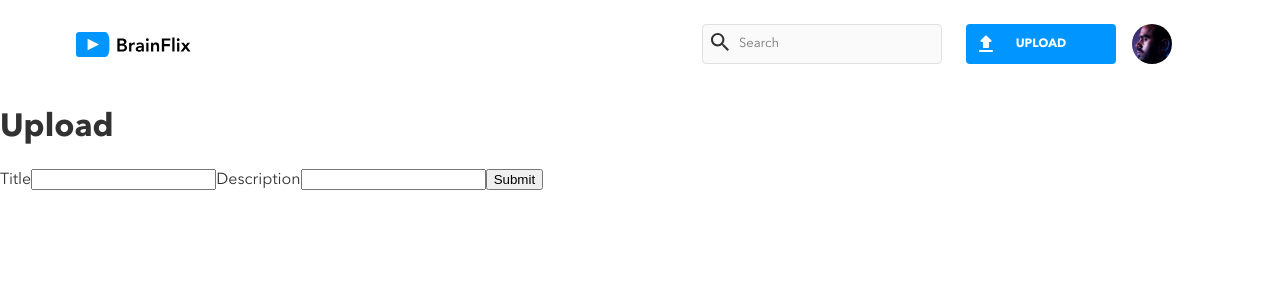
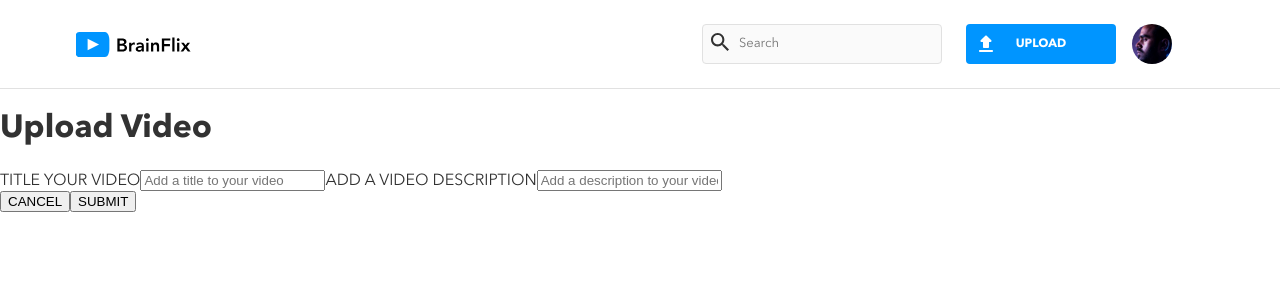
Before and after one commit to trvsm/travis-martin-brainflix, a React (Create React App) app: page /upload in a window 1280 px wide. Shown: the top 300 px of the page. Built offline with nearby package versions, Linux system fonts and the light colour scheme.

Commit message:
add upload page layout
<body>

Issue #

```diff
--- a/src/components/card/Card.jsx
+++ b/src/components/card/Card.jsx
@@ -1,6 +1,5 @@
 import "./card.scss";
 import { Link} from "react-router-dom";
-import { useEffect } from "react";
 
 const Card = ({ videos }) => {
 
--- a/src/components/header/header.scss
+++ b/src/components/header/header.scss
@@ -42,6 +42,7 @@
 
   &__upload {
     display: flex;
+
     padding: 0rem 1rem;
   }
   &__logo {
@@ -57,6 +58,7 @@
 
   &__button {
     flex-grow: 2;
+width: 90vw;
     background-image: url("../../assets/icons/upload.svg");
     @include mxn.background-icon;
     @include mxn.cta;
@@ -105,6 +107,9 @@
     &__form-field{
       @include mxn.med-copy;
     }
+    &__button{
+      max-width:9.375rem ;
+    }
   }
 
   @include bkpt.large{
--- a/src/pages/upload/Upload.jsx
+++ b/src/pages/upload/Upload.jsx
@@ -1,28 +1,61 @@
 import "./upload.scss";
 import { useNavigate } from "react-router-dom";
+import { useState } from "react";
 
 export default function Upload() {
   const navigate = useNavigate();
+
+  const [uploadTitle, setUploadTitle] = useState("");
+  const [uploadDescription, setUploadDescription] = useState("");
+  const [uploadMessage, setUploadMessage] = useState("");
+
+  const handleChangeTitle = (event) => {
+    setUploadTitle(event.target.value);
+  };
+  const handleChangeDescription = (event) => {
+    setUploadDescription(event.target.value);
+  };
+
   const submitHandler = (event) => {
     event.preventDefault();
 
-    alert("Thanks for uploading");
+    setUploadMessage("Thanks for uploading, redirect in 5 seconds");
+    setTimeout(() => {
       navigate("/");
+    }, 5000);
   };
   return (
-    <>
-      <h1>Upload</h1>
+    <div className="upload__wrapper">
+      <h1 className="upload__title">Upload Video</h1>
+      <div className="upload__success">{uploadMessage}</div>
+      <section>
         <form action="submit" onSubmit={submitHandler}>
           <label htmlFor="title">
-          Title
-          <input type="text" name="title" />
+            TITLE YOUR VIDEO
+            <input
+              placeholder="Add a title to your video"
+              type="text"
+              name="title"
+              onChange={handleChangeTitle}
+              value={uploadTitle}
+            />
           </label>
           <label htmlFor="description">
-          Description
-          <input name="description" type="textarea" />
+            ADD A VIDEO DESCRIPTION
+            <input
+              placeholder="Add a description to your video"
+              name="description"
+              type="textarea"
+              onChange={handleChangeDescription}
+              value={uploadDescription}
+            />
           </label>
-        <button>Submit</button>
+          <div className="upload__buttons">
+            <button>CANCEL</button>
+            <button>SUBMIT</button>
+          </div>
         </form>
-    </>
+      </section>
+    </div>
   );
 }
--- a/src/pages/upload/upload.scss
+++ b/src/pages/upload/upload.scss
@@ -0,0 +1,10 @@
+@use "../../styles/partials/breakpoints" as bkpt;
+@use "../../styles/partials/colors" as clr;
+@use "../../styles/partials/fonts" as fnt;
+@use "../../styles/partials/mixins" as mxn;
+
+.upload__wrapper{
+    border-top: 1px solid clr.$divider-outline;
+    display: flex;
+    flex-direction: column;
+}
```
Also changed, not shown: src/App.js (+7 -2 lines), src/index.js (+13 -14 lines). Lines whose indentation alone changed are shown as unchanged.
